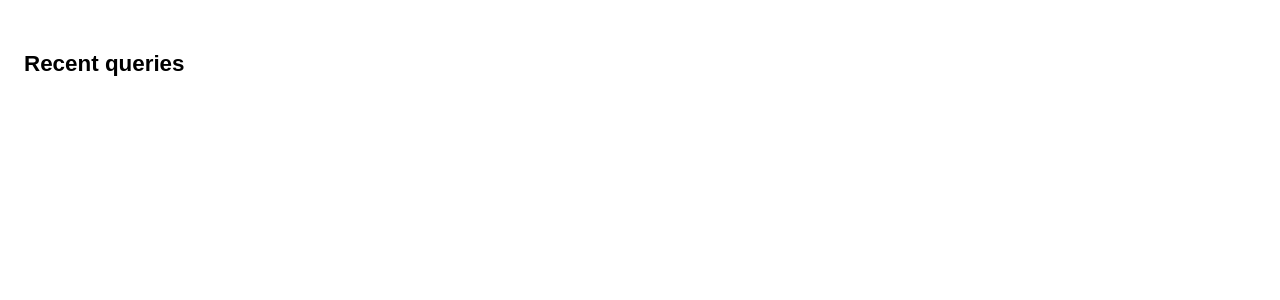
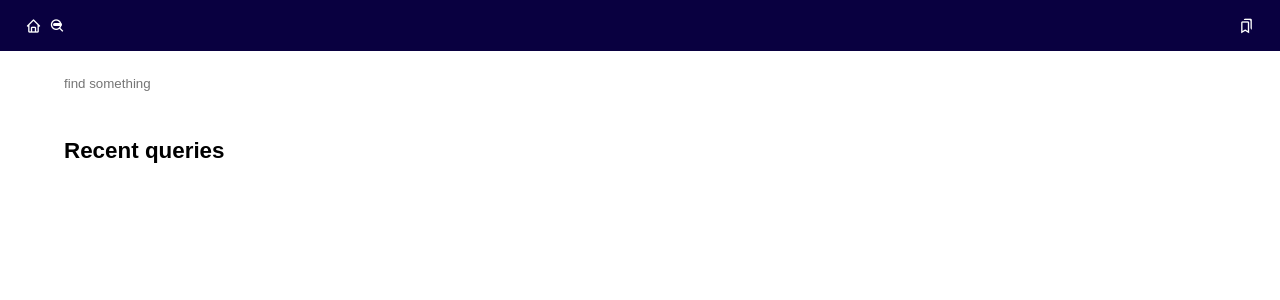
Before and after one commit to InimaJin/en_dict, a React (Vite) app: page /search in a window 1280 px wide. Shown: the top 300 px of the page. Built offline with nearby package versions, Linux system fonts and the light colour scheme.

Commit message:
Dark blue, ubiquitous header

```diff
--- a/src/App.jsx
+++ b/src/App.jsx
@@ -1,23 +1,41 @@
 import { Link, Outlet, useLocation } from "react-router-dom";
-import { SearchHeader } from "./search_page.jsx";
 
 function Header() {
     const location = useLocation();
-    if (location.pathname === "/search") {
-        return <SearchHeader />;
+
+    const NAV_PATHS = {
+        root: "/",
+        search: "/search",
+        favorites: "/favorites",
+    };
+
+    function activeLinkClass(link) {
+        return location.pathname === link ? "active" : "";
     }
 
     return (
         <header className="main-header">
             <div>
-                <Link to={"/"} aria-label="home">
+                <Link
+                    to={NAV_PATHS.root}
+                    aria-label="home"
+                    className={activeLinkClass(NAV_PATHS.root)}
+                >
                     <i className="bx bx-home"></i>
                 </Link>
-                <Link to={"/search"} aria-label="search">
+                <Link
+                    to={NAV_PATHS.search}
+                    aria-label="search"
+                    className={activeLinkClass(NAV_PATHS.search)}
+                >
                     <i className="bx bx-search"></i>
                 </Link>
             </div>
-            <Link to={"/favorites"} aria-label="favorites">
+            <Link
+                to={NAV_PATHS.favorites}
+                aria-label="favorites"
+                className={activeLinkClass(NAV_PATHS.favorites)}
+            >
                 <i className="bx  bx-bookmarks"></i>
             </Link>
         </header>
--- a/src/dict_page.jsx
+++ b/src/dict_page.jsx
@@ -81,7 +81,7 @@ function Word({ word }) {
     const audioCtx = new AudioContext();
     let audioBuf;
     const [playingAudio, setPlayingAudio] = useState(false);
-    const audioURL = word.phonetics?.[0].audio;
+    const audioURL = word.phonetics?.[0]?.audio;
     if (audioURL) {
         fetch(audioURL)
             .then((res) => res.blob())
--- a/src/index.css
+++ b/src/index.css
@@ -5,17 +5,15 @@
     font-family: sans-serif;
 }
 
-header {
+.main-header {
     width: 100vw;
     height: 6vh;
     padding: 2vw;
     display: flex;
     justify-content: space-between;
     align-items: center;
-}
 
-.main-header {
-    background: #b2b0e8;
+    background: #090040;
 
     div {
         height: 100%;
@@ -24,46 +22,57 @@ header {
     }
 
     a {
+        position: relative;
         height: 100%;
         text-decoration: none;
-        background: white;
-        color: black;
+        background: transparent;
+        color: white;
         aspect-ratio: 1 / 1;
-        border-radius: 50%;
         display: flex;
         justify-content: center;
         align-items: center;
-
-        i {
-            font-weight: bold;
-        }
+        transition:
+            background 0.2s,
+            color 0.2s;
+    }
+    a.active::after {
+        content: "";
+        position: absolute;
+        left: 20%;
+        bottom: 5%;
+        width: 60%;
+        height: 3px;
+        border-radius: 15px;
+        background: white;
     }
 }
 
-.search-header {
-    background: transparent;
-}
-
 search {
-    width: 100%;
-    height: 100%;
+    width: 100vw;
+    height: 4vh;
+    margin: 2vh 0 0 0;
+    padding: 0 5vw;
 
     form {
         width: 100%;
         height: 100%;
         display: flex;
-        overflow: hidden;
+        gap: 8px;
     }
 
     button {
         height: 100%;
-        aspect-ratio: 1 / 1;
         display: flex;
-        justify-content: center;
+        justify-content: start;
         align-items: center;
         background: transparent;
         border: none;
         outline: none;
+        opacity: 0;
+        transition: opacity 0.4s;
+    }
+    button.active {
+        opacity: 1;
     }
 
     input {
@@ -74,8 +83,33 @@ search {
     }
 }
 
+.history {
+    padding: 3vw 5vw;
+
+    h2 {
+        margin-bottom: 16px;
+        font-size: 1.4rem;
+    }
+
+    ul {
+        padding: 0;
+        list-style: none;
+        display: flex;
+        flex-flow: column;
+        align-items: stretch;
+        justify-content: start;
+        gap: 12px;
+
+        a {
+            text-decoration: none;
+            color: black;
+            font-size: 1.2rem;
+        }
+    }
+}
+
 .entry-not-found {
-    padding: 2vw;
+    padding: 5vw;
 }
 
 .error-countdown {
@@ -181,34 +215,6 @@ ul {
     }
 }
 
-.history {
-    h2 {
-        margin-bottom: 16px;
-        font-size: 1.4rem;
-    }
-
-    h2,
-    li {
-        padding-left: 24px;
-    }
-
-    ul {
-        padding: 0;
-        list-style: none;
-        display: flex;
-        flex-flow: column;
-        align-items: stretch;
-        justify-content: start;
-        gap: 12px;
-
-        a {
-            text-decoration: none;
-            color: black;
-            font-size: 1.2rem;
-        }
-    }
-}
-
 .favorite-btn {
     position: absolute;
     right: 2vw;
@@ -223,7 +229,7 @@ ul {
     border: none;
     outline: none;
     font-size: 2rem;
-    background: #7a85c1;
+    background: #090040;
     color: white;
 }
 
@@ -232,7 +238,7 @@ ul {
     flex-direction: column;
     gap: 8px;
     list-style: none;
-    padding: 1vw;
+    padding: 1vw 2vw;
 }
 
 .favorites-list > li {
@@ -259,6 +265,7 @@ ul {
         justify-content: end;
         align-items: center;
         font-size: 1.4rem;
+        color: #090040;
     }
 
     .fav-sneak-peek {
@@ -269,5 +276,5 @@ ul {
 }
 
 .favorites-list > li:not(:last-child) {
-    border-bottom: 1px solid black;
+    border-bottom: 1px solid #090040;
 }
--- a/src/main.jsx
+++ b/src/main.jsx
@@ -3,7 +3,7 @@ import { createRoot } from "react-dom/client";
 import { createBrowserRouter, RouterProvider } from "react-router-dom";
 
 import App from "./App.jsx";
-import History, { searchAction } from "./search_page.jsx";
+import SearchPage, { searchAction } from "./search_page.jsx";
 import DictPage, { dictPageLoader } from "./dict_page.jsx";
 import { EntryNotFound } from "./error_elements.jsx";
 import FavoritesList, { favoritesLoader } from "./favs_page.jsx";
@@ -20,7 +20,7 @@ const router = createBrowserRouter([
             {
                 path: "search",
                 action: searchAction,
-                element: <History />,
+                element: <SearchPage />,
             },
             {
                 path: "search/:query",
--- a/src/search_page.jsx
+++ b/src/search_page.jsx
@@ -1,3 +1,4 @@
+import { useState, useRef, useEffect } from "react";
 import { redirect, Form, Link } from "react-router-dom";
 
 export async function searchAction({ request }) {
@@ -9,31 +10,42 @@ export async function searchAction({ request }) {
     return redirect(`/search/${query}`);
 }
 
-export function SearchHeader() {
+function SearchHeader({ inputRef }) {
+    const [input, setInput] = useState("");
+
     return (
-        <header className="search-header">
         <search>
             <Form method="post" action="/search">
-                    <button type="submit">
-                        <i className="bx bx-search"></i>
-                    </button>
                 <input
                     name="query"
-                        type="search"
+                    type="text"
                     autoComplete="off"
                     placeholder="find something"
+                    ref={inputRef}
+                    onChange={(e) => {
+                        setInput(e.target.value);
+                    }}
                 />
+                <button type="submit" className={input && "active"}>
+                    <i className="bx  bx-book-open"></i>
+                </button>
             </Form>
         </search>
-        </header>
     );
 }
 
-export default function History() {
+export default function SearchPage() {
     let history = localStorage.getItem("history");
     history = history ? JSON.parse(history) : [];
 
+    const searchInputRef = useRef(null);
+    useEffect(() => {
+        searchInputRef.current.focus();
+    }, []);
+
     return (
+        <>
+            <SearchHeader inputRef={searchInputRef} />
             <div className="history">
                 <h2>Recent queries</h2>
                 <ul>
@@ -46,5 +58,6 @@ export default function History() {
                     })}
                 </ul>
             </div>
+        </>
     );
 }
```
Lines whose indentation alone changed are shown as unchanged.
